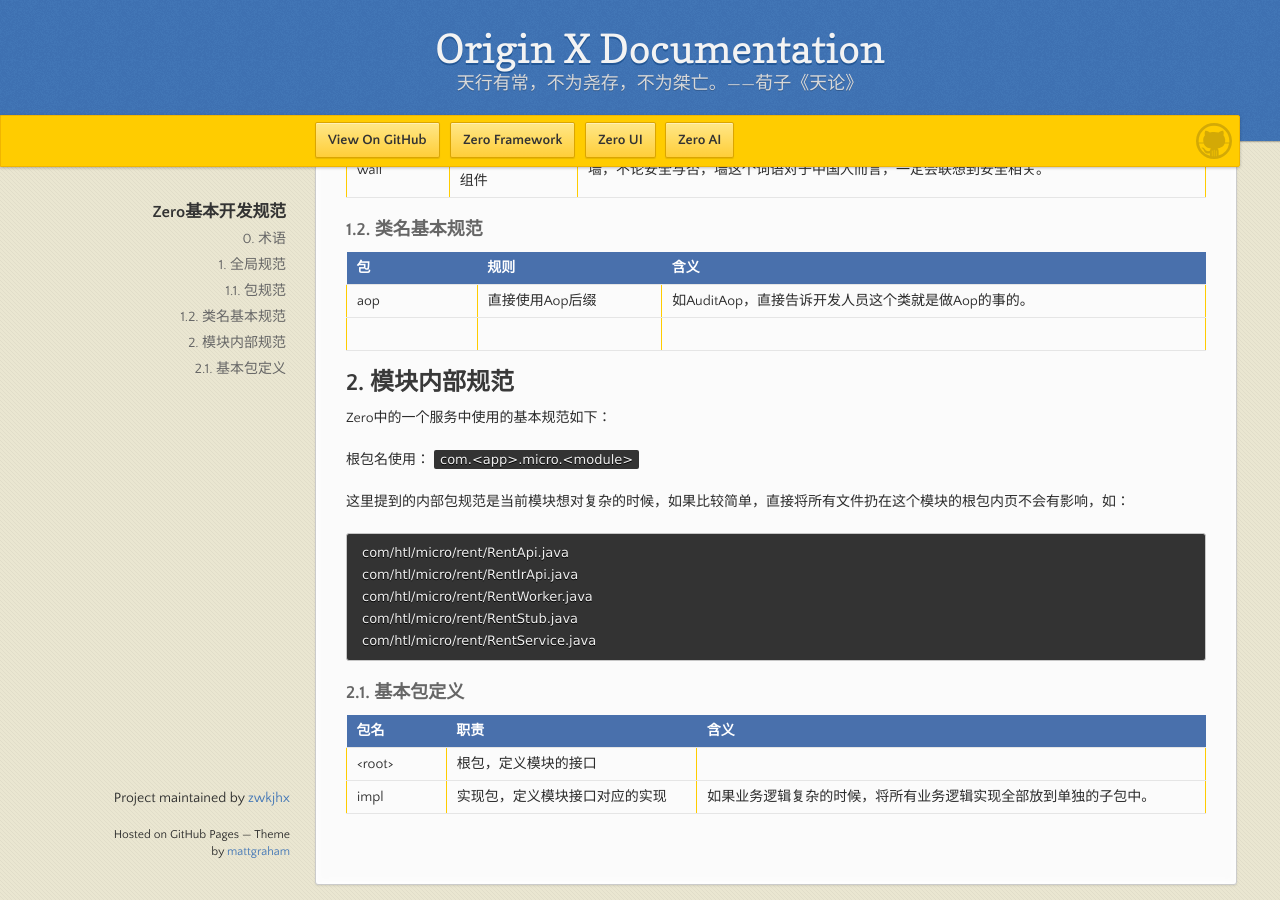
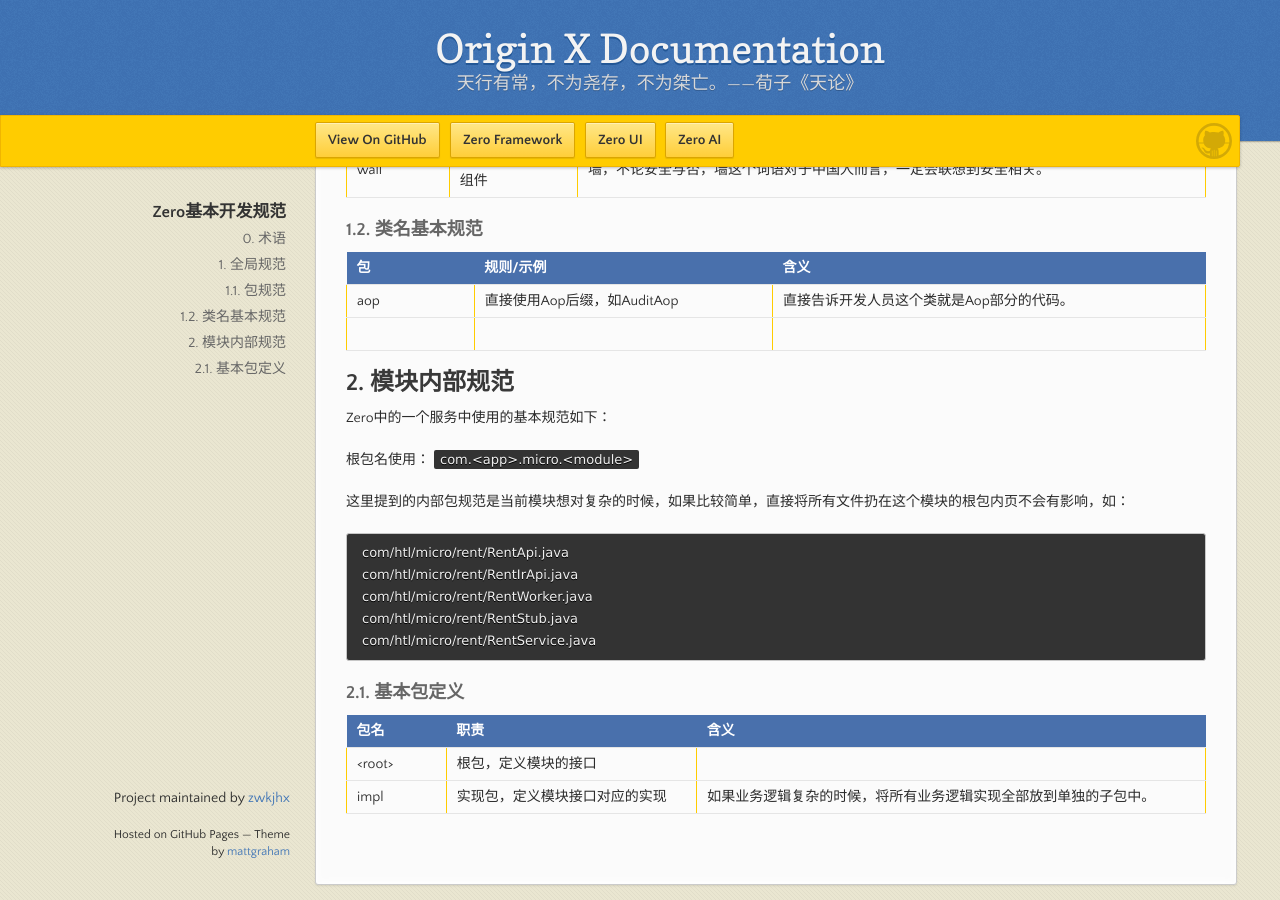
Before and after one commit to zwkjhx/ox-doc, a Jekyll site: the page built from specification/1-zerogui-fan/spc-001-zeroji-ben-kai-fa-gui-fan.md, in a window 1280 px wide and 900 px high, scrolled down 726 px. Built offline with Jekyll 4.4.1, drawn with Linux system fonts in a browser that asks for light colours; our own code applies the rules of GitHub Pages for plain Markdown files.

Commit message:
Updates specification/1-zerogui-fan/spc-001-zeroji-ben-kai-fa-gui-fan.md
Auto commit by GitBook Editor

```diff
--- a/specification/1-zerogui-fan/spc-001-zeroji-ben-kai-fa-gui-fan.md
+++ b/specification/1-zerogui-fan/spc-001-zeroji-ben-kai-fa-gui-fan.md
@@ -26,9 +26,9 @@
 
 ### 1.2. 类名基本规范
 
-| 包 | 规则 | 含义 |
+| 包 | 规则/示例 | 含义 |
 | :--- | :--- | :--- |
-| aop | 直接使用Aop后缀 | 如AuditAop，直接告诉开发人员这个类就是做Aop的事的。 |
+| aop | 直接使用Aop后缀，如AuditAop | 直接告诉开发人员这个类就是Aop部分的代码。 |
 |  |  |  |
 
 ## 2. 模块内部规范
```
